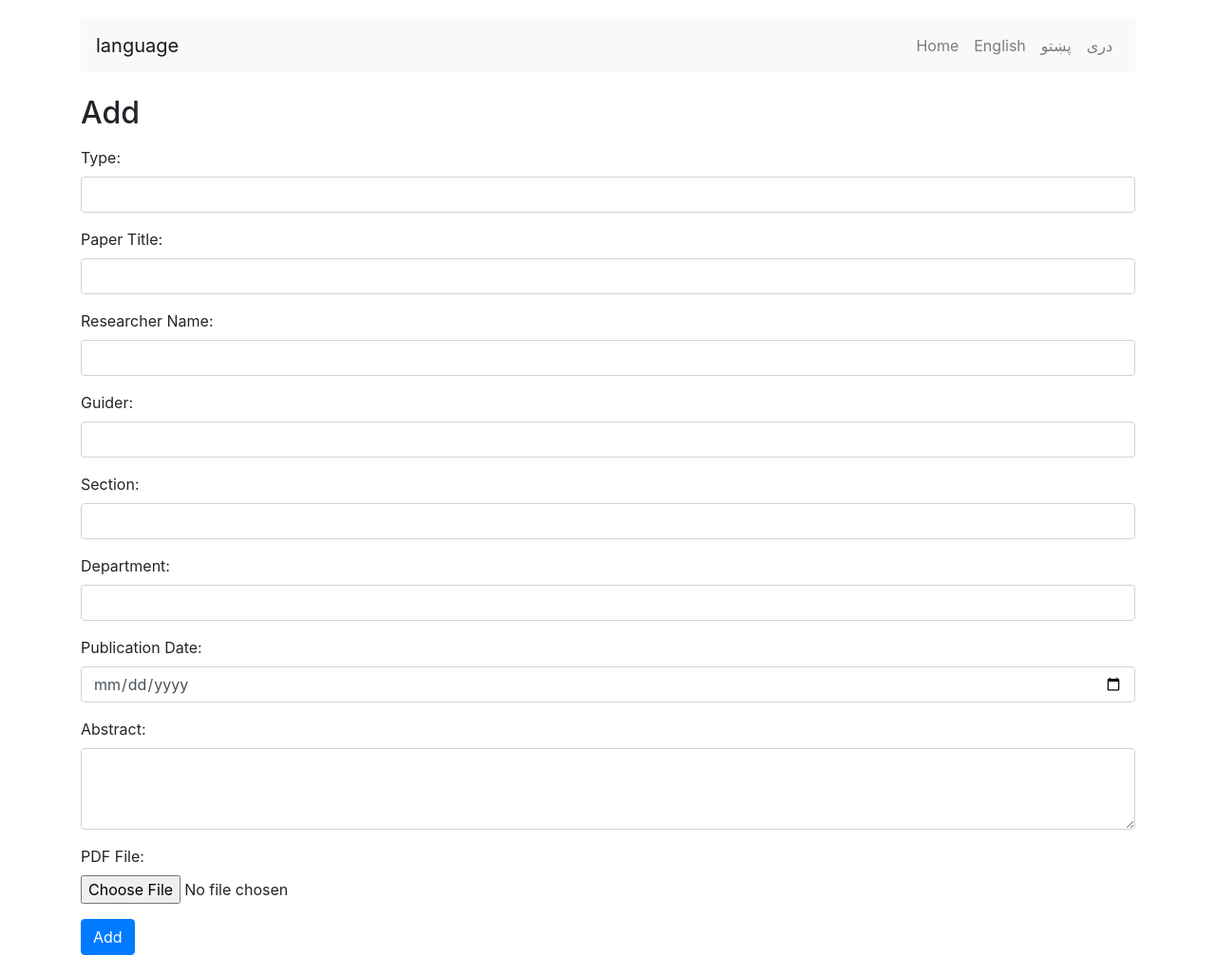
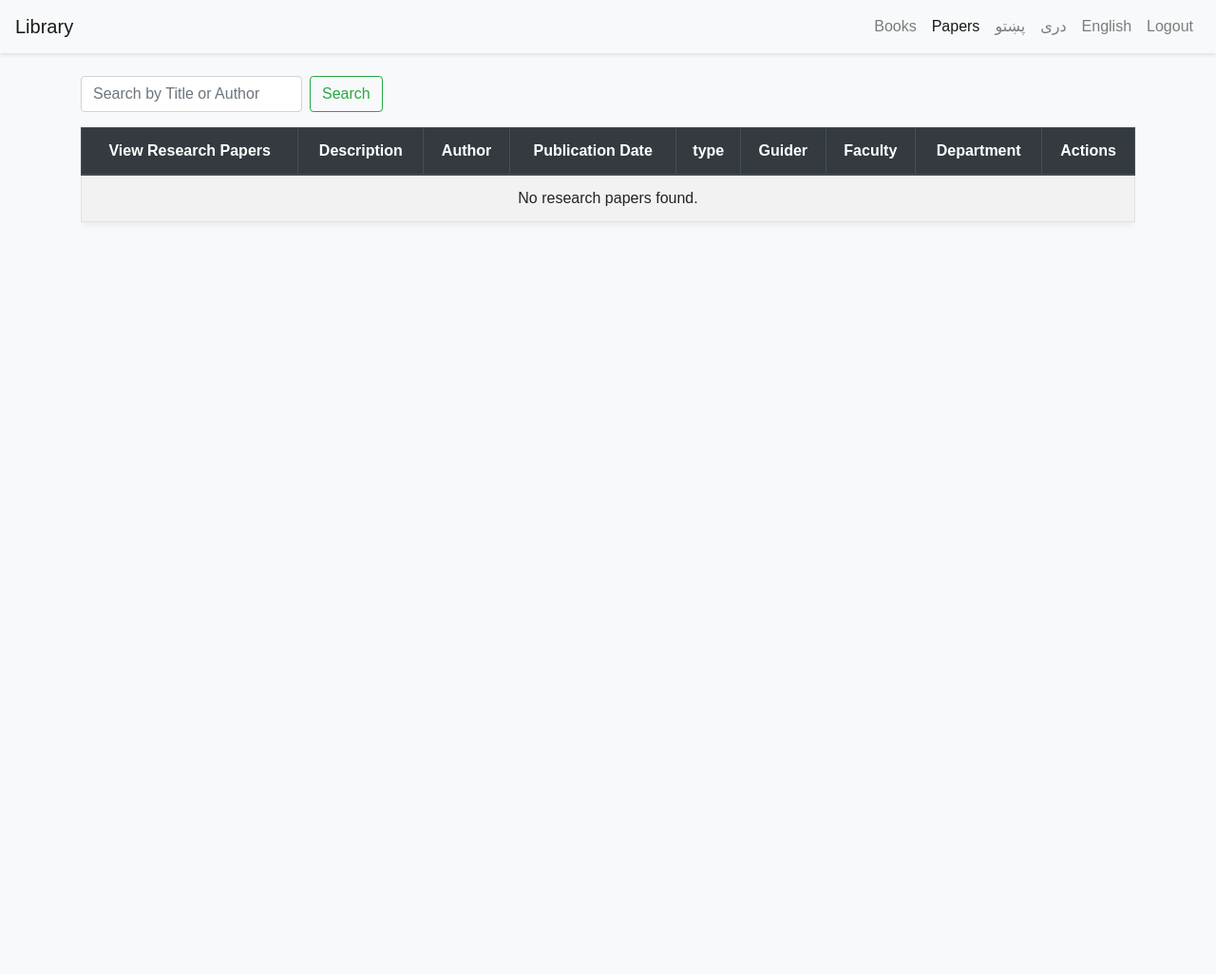
Before and after one commit to hafizullah123/E-library-update, a PHP site: page /papernew.php in a window 1280 px wide. Shown: the whole page at 95% size. After the commit the page ends 234 px from the top, so only its background shows below. Run offline with PHP 8.4, Linux system fonts and the light colour scheme; the visitor is signed in with stand-in values (Sample User, id 1); data that the repository does not hold is empty; some libraries are stand-ins or nearby versions.

Commit message:
MODIFY THE LANGUGE

```diff
--- a/language/paper_dari.php
+++ b/language/paper_dari.php
@@ -1,7 +1,7 @@
 
 <?php
 return [
-    'title' => 'مشاهده مقالات پژوهشی',
+    'title' => 'مشاهده تحقیقات ',
     'library' => 'کتابخانه',
     'books' => 'کتاب‌ها',
     'papers' => 'مقالات',
@@ -13,6 +13,9 @@ return [
     'author' => 'نویسنده',
     'publication_date' => 'تاریخ انتشار',
     'type' => 'نوعیت',
+    'guider' => ' استاد رهنما',
+    'department' =>'پوهنځی',
+    'section' => 'دیپارتمنت',
     'description' => 'توضیحات',
     'actions' => 'اقدامات',
     'modal_close' => 'بستن',
--- a/language/paper_english.php
+++ b/language/paper_english.php
@@ -13,6 +13,9 @@ return [
     'author' => 'Author',
     'publication_date' => 'Publication Date',
     'type' => 'type',
+    'guider' => 'Guider',
+    'department' =>'Faculty',
+    'section' => 'Department',
     'description' => 'Description',
     'actions' => 'Actions',
     'modal_close' => 'Close',
--- a/language/paper_pashto.php
+++ b/language/paper_pashto.php
@@ -1,7 +1,7 @@
 
 <?php
 return [
-    'title' => 'څیړنې مقالې وګورئ',
+    'title' => 'څیړنې  وګورئ',
     'library' => 'کتابتون',
     'books' => 'کتابونه',
     'papers' => 'مقالې',
@@ -13,6 +13,9 @@ return [
     'author' => 'لیکوال',
     'publication_date' => 'د خپریدو نیټه',
     'type' => 'ډول',
+    'guider' => 'لارښود استاد',
+    'department' =>'پوهنځی',
+    'section' => 'ډیپارټمنټ',
     'description' => 'توضیحات',
     'actions' => 'عملونه',
     'modal_close' => 'بندول',
--- a/papernew.php
+++ b/papernew.php
@@ -1,218 +1,258 @@
 <?php
 session_start();
+
+// Check if the user is logged in
+if (!isset($_SESSION['user_id'])) {
+    header("Location: index.php?action=login");
+    exit;
+}
+
 include 'connection.php';
 
-// Initialize message variable
-$message = "";
+// Detect and load the selected language
+$lang = $_GET['lang'] ?? 'en';
+$dir = 'ltr';
 
-// Handle language switching
-if (isset($_GET['lang'])) {
-    $lang = $_GET['lang'];
-    $_SESSION['lang'] = $lang;
-} else {
-    if (!isset($_SESSION['lang'])) {
-        $_SESSION['lang'] = 'en'; // Default language
-    }
-    $lang = $_SESSION['lang'];
+switch ($lang) {
+    case 'ps':
+        $lang_file = "language/paper_pashto.php";
+        $dir = 'rtl';
+        break;
+    case 'dr':
+        $lang_file = "language/paper_dari.php";
+        $dir = 'rtl';
+        break;
+    case 'en':
+    default:
+        $lang_file = "language/paper_english.php";
+        $dir = 'ltr';
+        break;
 }
 
-// Localization function
-function getLocalizedText($key, $lang) {
-    switch ($lang) {
-        case 'ps':
-            $translations = [
-                'home' => 'کور',
-                'paper_title' => 'د مقالې سرلیک:',
-                'researcher_name' => 'د څیړونکي نوم:',
-                'publication_date' => 'د خپریدو نیټه:',
-                'paper_abstract' => 'خلاصه:',
-                'pdf_file' => 'PDF فایل:',
-                'type' => 'ډول:',
-                'guider' => 'لار ښود ښوونکی: ',
-                'department' => 'پوهنځی:',
-                'section' => 'ډیپارټمنټ:',
-                'add_paper' => ' اضافه کړئ',
-                'success_message' => 'مقاله په بریالیتوب سره اضافه شوه',
-                'error_message' => 'د مقالې په اضافه کولو کې تېروتنه: '
-            ];
-            break;
-        case 'fa':
-            $translations = [
-                'home' => 'خانه',
-                'paper_title' => 'عنوان مقاله:',
-                'researcher_name' => 'نام محقق:',
-                'publication_date' => 'تاریخ انتشار:',
-                'paper_abstract' => 'خلاصه:',
-                'pdf_file' => 'فایل PDF:',
-                'type' => 'نوعیت',
-                'guider' => 'استاد راهنما:',
-                'department' => 'پوهنځی:',
-                'section' => 'دیپارتمنت:',
-                'add_paper' => 'افزودن',
-                'success_message' => 'مقاله با موفقیت اضافه شد',
-                'error_message' => 'خطا در افزودن مقاله: '
-            ];
-            break;
-        default:
-            $translations = [
-                'home' => 'Home',
-                'paper_title' => 'Paper Title:',
-                'researcher_name' => 'Researcher Name:',
-                'publication_date' => 'Publication Date:',
-                'paper_abstract' => 'Abstract:',
-                'pdf_file' => 'PDF File:',
-                'type'=> 'Type:',
-                'guider' => 'Guider:',
-                'department' => 'Section:',
-                'section' => 'Department:',
-                'add_paper' => 'Add ',
-                'success_message' => 'Research paper added successfully',
-                'error_message' => 'Error adding research paper: '
-            ];
-            break;
+$translations = include $lang_file;
+
+// Fetch search query from URL parameters
+$search_query = $_GET['search'] ?? '';
+
+// Construct the SQL query for retrieving the research papers
+$sql = "SELECT paper_id, title, description, author_name, publication_date, pdf, type, guider, department, section FROM research_papers";
+if (!empty($search_query)) {
+    $sql .= " WHERE title LIKE '%$search_query%' OR author_name LIKE '%$search_query%'";
 }
-    return $translations[$key] ?? $key;
+$result = $conn->query($sql);
+
+function getFirstFiveWords($text) {
+    $words = explode(' ', $text);
+    return implode(' ', array_slice($words, 0, 5));
 }
-
-// Handle add research paper form submission
-if ($_SERVER["REQUEST_METHOD"] == "POST") {
-    $paperTitle = isset($_POST["paperTitle"]) ? $_POST["paperTitle"] : "";
-    $researcherName = isset($_POST["researcherName"]) ? $_POST["researcherName"] : "";
-    $publicationDate = isset($_POST["paperPublicationDate"]) ? $_POST["paperPublicationDate"] : "";
-    $paperAbstract = isset($_POST["paperAbstract"]) ? $_POST["paperAbstract"] : "";
-    $type = isset($_POST["type"]) ? $_POST["type"] : "";
-    $guider = isset($_POST["guider"]) ? $_POST["guider"] : "";
-    $department = isset($_POST["department"]) ? $_POST["department"] : "";
-    $section = isset($_POST["section"]) ? $_POST["section"] : "";
-
-    // Upload PDF file
-    $pdfName = "";
-
-    if (isset($_FILES['pdf']) && $_FILES['pdf']['error'] === UPLOAD_ERR_OK) {
-        $pdfName = str_replace(" ", "_", $_FILES['pdf']['name']); // Fix spaces in file name
-        $pdfTemp = $_FILES['pdf']['tmp_name'];
-        $uploadDir = 'paper/';
-
-        // Ensure the folder exists
-        if (!is_dir($uploadDir)) {
-            mkdir($uploadDir, 0777, true);
-        }
-
-        // Move uploaded file
-        if (move_uploaded_file($pdfTemp, $uploadDir . $pdfName)) {
-            echo "File uploaded successfully: <a href='$uploadDir$pdfName'>$pdfName</a>";
-        } else {
-            echo "File upload failed!";
-        }
-    } else {
-        echo "Error: " . $_FILES['pdf']['error']; // Show error if upload fails
-    }
-
-
-    // Insert research paper into the database (sanitization needed)
-    $sql = "INSERT INTO research_papers (title, author_name, publication_date, description, pdf, type, guider, department, section)
-            VALUES ('$paperTitle', '$researcherName', '$publicationDate', '$paperAbstract', '$pdfName', '$type', '$guider', '$department', '$section')";
-    if (mysqli_query($conn, $sql)) {
-        $message = getLocalizedText('success_message', $lang);
-    } else {
-        $message = getLocalizedText('error_message', $lang) . $sql . "<br>" . mysqli_error($conn);
-    }
-}
-
-// Close connection
-mysqli_close($conn);
 ?>
 
 <!DOCTYPE html>
-<html lang="<?php echo $lang; ?>" dir="<?php echo ($lang == 'ps' || $lang == 'fa') ? 'rtl' : 'ltr'; ?>">
+<html lang="<?php echo htmlspecialchars($lang); ?>" dir="<?php echo htmlspecialchars($dir); ?>">
 <head>
     <meta charset="UTF-8">
     <meta name="viewport" content="width=device-width, initial-scale=1.0">
-    <title><?php echo getLocalizedText('add_paper', $lang); ?></title>
+    <title><?php echo htmlspecialchars($translations['title']); ?></title>
     <link rel="stylesheet" href="https://stackpath.bootstrapcdn.com/bootstrap/4.5.2/css/bootstrap.min.css">
+    <link rel="stylesheet" href="https://cdnjs.cloudflare.com/ajax/libs/font-awesome/5.15.4/css/all.min.css">
     <style>
         body {
-            margin: 20px;
-            text-align: <?php echo ($lang == 'ps' || $lang == 'fa') ? 'right' : 'left'; ?>;
+            font-family: 'Arial', sans-serif;
+            background-color: #f8f9fa;
         }
-        .form-control, .form-control-file, .btn {
-            text-align: <?php echo ($lang == 'ps' || $lang == 'fa') ? 'right' : 'left'; ?>;
+        .navbar {
+            box-shadow: 0 2px 4px rgba(0, 0, 0, 0.1);
+        }
+        .container {
+            margin-top: 20px;
+        }
+        .table-responsive {
+            overflow-x: auto;
+        }
+        .table {
+            width: 100%;
+            margin-bottom: 1rem;
+            background-color: #fff;
+            border-collapse: collapse;
+            box-shadow: 0 0 10px rgba(0, 0, 0, 0.1);
+        }
+        .table th, .table td {
+            padding: 12px;
+            text-align: center;
+            vertical-align: middle;
+            border: 1px solid #dee2e6;
+        }
+        .table th {
+            background-color: #343a40;
+            color: #fff;
+            font-weight: bold;
+        }
+        .table tbody tr:hover {
+            background-color: #f1f1f1;
+        }
+        .btn-success {
+            background-color: #28a745;
+            border-color: #28a745;
+            transition: background-color 0.3s;
+        }
+        .btn-success:hover {
+            background-color: #218838;
+            border-color: #1e7e34;
+        }
+        .modal-content {
+            border-radius: 15px;
+            border: none;
+            box-shadow: 0 4px 20px rgba(0, 0, 0, 0.1);
+            direction: <?php echo $dir; ?>;
+        }
+        .modal-header {
+            background-color: #007bff;
+            color: #fff;
+            border-top-left-radius: 15px;
+            border-top-right-radius: 15px;
+        }
+        .modal-title {
+            font-weight: bold;
+        }
+        .modal-body {
+            padding: 20px;
+        }
+        .modal-description {
+            max-height: 200px;
+            overflow-y: auto;
+            margin-bottom: 20px;
+        }
+        .icon-column {
+            width: 120px;
+        }
+        .truncate {
+            white-space: nowrap;
+            overflow: hidden;
+            text-overflow: ellipsis;
+        }
+        @media (max-width: 768px) {
+            .table th, .table td {
+                padding: 8px;
+            }
+            .btn-success {
+                padding: 5px 10px;
+                font-size: 14px;
+            }
         }
     </style>
 </head>
 <body>
-    <div class="container">
-        <!-- Language Selection Navbar -->
+
 <nav class="navbar navbar-expand-lg navbar-light bg-light">
-            <a class="navbar-brand" href="#"><?php echo getLocalizedText('language', $lang); ?></a>
+    <a class="navbar-brand" href="#"><?php echo htmlspecialchars($translations['library']); ?></a>
     <button class="navbar-toggler" type="button" data-toggle="collapse" data-target="#navbarNav" aria-controls="navbarNav" aria-expanded="false" aria-label="Toggle navigation">
         <span class="navbar-toggler-icon"></span>
     </button>
     <div class="collapse navbar-collapse" id="navbarNav">
         <ul class="navbar-nav ml-auto">
             <li class="nav-item">
-                        <a class="nav-link" href="dashboar.php"><?php echo getLocalizedText('home', $lang); ?></a>
+                <a class="nav-link" href="downbook.php"><?php echo htmlspecialchars($translations['books']); ?></a>
+            </li>
+            <li class="nav-item active">
+                <a class="nav-link" href="#"><?php echo htmlspecialchars($translations['papers']); ?> <span class="sr-only">(current)</span></a>
+            </li>
+            <li class="nav-item">
+                <a class="nav-link" href="?lang=ps">پښتو</a>
+            </li>
+            <li class="nav-item">
+                <a class="nav-link" href="?lang=dr">دری</a>
             </li>
             <li class="nav-item">
                 <a class="nav-link" href="?lang=en">English</a>
             </li>
             <li class="nav-item">
-                        <a class="nav-link" href="?lang=ps">پښتو</a>
-                    </li>
-                    <li class="nav-item">
-                        <a class="nav-link" href="?lang=fa"> دری</a>
+                <a class="nav-link" href="logout.php"><?php echo htmlspecialchars($translations['logout']); ?></a>
             </li>
         </ul>
     </div>
 </nav>
 
-        <h2 class="mt-4"><?php echo getLocalizedText('add_paper', $lang); ?></h2>
-        <p><?php echo $message; ?></p> <!-- Display message here -->
-        <div id="addPaper">
-    <form id="addPaperForm" action="<?php echo htmlspecialchars($_SERVER["PHP_SELF"]); ?>" method="post" enctype="multipart/form-data">
-        <div class="form-group">
-            <label for="type"><?php echo getLocalizedText('type', $lang); ?></label>
-            <input type="text" class="form-control" id="type" name="type" required>
+<div class="container mt-4">
+    <form class="form-inline mb-3" method="get">
+        <input type="hidden" name="lang" value="<?php echo htmlspecialchars($lang); ?>">
+        <input class="form-control mr-sm-2" type="search" placeholder="<?php echo htmlspecialchars($translations['search_placeholder']); ?>" aria-label="Search" name="search" id="searchInput" value="<?php echo htmlspecialchars($search_query); ?>">
+        <button class="btn btn-outline-success my-2 my-sm-0" type="submit"><?php echo htmlspecialchars($translations['search']); ?></button>
+    </form>
+
+    <div class="table-responsive">
+        <table class="table table-bordered table-striped">
+            <thead class="thead-dark">
+                <tr>
+                    <th><?php echo htmlspecialchars($translations['title']); ?></th>
+                    <th class="d-none d-md-table-cell"><?php echo htmlspecialchars($translations['description']); ?></th>
+                    <th class="d-none d-md-table-cell"><?php echo htmlspecialchars($translations['author']); ?></th>
+                    <th class="d-none d-md-table-cell"><?php echo htmlspecialchars($translations['publication_date']); ?></th>
+                    <th class="d-none d-md-table-cell"><?php echo htmlspecialchars($translations['type']); ?></th>
+                    <th class="d-none d-md-table-cell"><?php echo htmlspecialchars($translations['guider']); ?></th>
+                    <th class="d-none d-md-table-cell"><?php echo htmlspecialchars($translations['department']); ?></th>
+                    <th class="d-none d-md-table-cell"><?php echo htmlspecialchars($translations['section']); ?></th>
+                    <th><?php echo htmlspecialchars($translations['actions']); ?></th>
+                </tr>
+            </thead>
+            <tbody>
+                <?php if ($result && $result->num_rows > 0): ?>
+                    <?php while ($row = $result->fetch_assoc()): ?>
+                        <tr>
+                            <td>
+                                <a href="#" data-toggle="modal" data-target="#paperModal_<?php echo htmlspecialchars($row['paper_id']); ?>">
+                                    <?php echo htmlspecialchars($row['title']); ?>
+                                </a>
+                            </td>
+                            <td class="d-none d-md-table-cell truncate"><?php echo htmlspecialchars(getFirstFiveWords($row['description'])); ?></td>
+                            <td class="d-none d-md-table-cell"><?php echo htmlspecialchars($row['author_name']); ?></td>
+                            <td class="d-none d-md-table-cell"><?php echo htmlspecialchars($row['publication_date']); ?></td>
+                            <td class="d-none d-md-table-cell"><?php echo htmlspecialchars(array_key_exists('type', $row) && !empty($row['type']) ? $row['type'] : 'N/A'); ?></td>
+                            <td class="d-none d-md-table-cell"><?php echo htmlspecialchars($row['guider']); ?></td>
+                            <td class="d-none d-md-table-cell"><?php echo htmlspecialchars($row['department']); ?></td>
+                            <td class="d-none d-md-table-cell"><?php echo htmlspecialchars($row['section']); ?></td>
+                            <td class="icon-column">
+                                <a href="paper/<?php echo htmlspecialchars($row['pdf']); ?>" class="btn btn-success" download><i class="fas fa-download"></i> <?php echo htmlspecialchars($translations['download']); ?></a>
+                            </td>
+                        </tr>
+                    <?php endwhile; ?>
+                <?php else: ?>
+                    <tr><td colspan="9"><?php echo htmlspecialchars($translations['no_papers']); ?></td></tr>
+                <?php endif; ?>
+            </tbody>
+        </table>
     </div>
-        <div class="form-group">
-            <label for="paperTitle"><?php echo getLocalizedText('paper_title', $lang); ?></label>
-            <input type="text" class="form-control" id="paperTitle" name="paperTitle" required>
 </div>
-        <div class="form-group">
-            <label for="researcherName"><?php echo getLocalizedText('researcher_name', $lang); ?></label>
-            <input type="text" class="form-control" id="researcherName" name="researcherName" required>
+
+<!-- Modals -->
+<?php if ($result && $result->num_rows > 0): ?>
+    <?php $result->data_seek(0); ?>
+    <?php while ($row = $result->fetch_assoc()): ?>
+        <div class="modal fade" id="paperModal_<?php echo htmlspecialchars($row['paper_id']); ?>" tabindex="-1" role="dialog" aria-labelledby="paperModalLabel_<?php echo htmlspecialchars($row['paper_id']); ?>" aria-hidden="true">
+            <div class="modal-dialog modal-lg" role="document">
+                <div class="modal-content">
+                    <div class="modal-header">
+                        <h5 class="modal-title"><?php echo htmlspecialchars($row['title']); ?></h5>
+                        <button type="button" class="close" data-dismiss="modal" aria-label="<?php echo htmlspecialchars($translations['modal_close']); ?>">
+                            <span aria-hidden="true">&times;</span>
+                        </button>
                     </div>
-        <div class="form-group">
-            <label for="guider"><?php echo getLocalizedText('guider', $lang); ?></label>
-            <input type="text" class="form-control" id="guider" name="guider" required>
-        </div>
-        <div class="form-group">
-            <label for="department"><?php echo getLocalizedText('department', $lang); ?></label>
-            <input type="text" class="form-control" id="department" name="department" required>
-        </div>
-        <div class="form-group">
-            <label for="section"><?php echo getLocalizedText('section', $lang); ?></label>
-            <input type="text" class="form-control" id="section" name="section" required>
-        </div>
-        <div class="form-group">
-            <label for="paperPublicationDate"><?php echo getLocalizedText('publication_date', $lang); ?></label>
-            <input type="date" class="form-control" id="paperPublicationDate" name="paperPublicationDate" required>
-        </div>
-        <div class="form-group">
-            <label for="paperAbstract"><?php echo getLocalizedText('paper_abstract', $lang); ?></label>
-            <textarea class="form-control" id="paperAbstract" name="paperAbstract" rows="3"></textarea>
-        </div>
-        <div class="form-group">
-            <label for="pdf"><?php echo getLocalizedText('pdf_file', $lang); ?></label>
-            <input type="file" class="form-control-file" id="pdf" name="pdf" required>
-        </div>
-        <button type="submit" class="btn btn-primary"><?php echo getLocalizedText('add_paper', $lang); ?></button>
-    </form>
+                    <div class="modal-body">
+                        <div class="modal-description"><?php echo htmlspecialchars($row['description']); ?></div>
+                        <p><strong><?php echo htmlspecialchars($translations['author']); ?>:</strong> <?php echo htmlspecialchars($row['author_name']); ?></p>
+                        <p><strong><?php echo htmlspecialchars($translations['publication_date']); ?>:</strong> <?php echo htmlspecialchars($row['publication_date']); ?></p>
+                        <p><strong><?php echo htmlspecialchars($translations['type']); ?>:</strong> <?php echo htmlspecialchars(array_key_exists('type', $row) && !empty($row['type']) ? $row['type'] : 'N/A'); ?></p>
+                        <p><strong><?php echo htmlspecialchars($translations['guider']); ?>:</strong> <?php echo htmlspecialchars($row['guider']); ?></p>
+                        <p><strong><?php echo htmlspecialchars($translations['department']); ?>:</strong> <?php echo htmlspecialchars($row['department']); ?></p>
+                        <p><strong><?php echo htmlspecialchars($translations['section']); ?>:</strong> <?php echo htmlspecialchars($row['section']); ?></p>
+                        <a href="paper/<?php echo htmlspecialchars($row['pdf']); ?>" target="_blank" class="btn btn-primary"><i class="fas fa-download"></i> <?php echo htmlspecialchars($translations['modal_download']); ?></a>
                     </div>
                 </div>
             </div>
+        </div>
+    <?php endwhile; ?>
+<?php endif; ?>
 
-    <!-- Bootstrap and custom scripts -->
+<!-- Bootstrap and JavaScript -->
 <script src="https://code.jquery.com/jquery-3.5.1.min.js"></script>
 <script src="https://cdn.jsdelivr.net/npm/@popperjs/core@2.5.4/dist/umd/popper.min.js"></script>
 <script src="https://stackpath.bootstrapcdn.com/bootstrap/4.5.2/js/bootstrap.min.js"></script>
```
Lines whose indentation alone changed are shown as unchanged.
